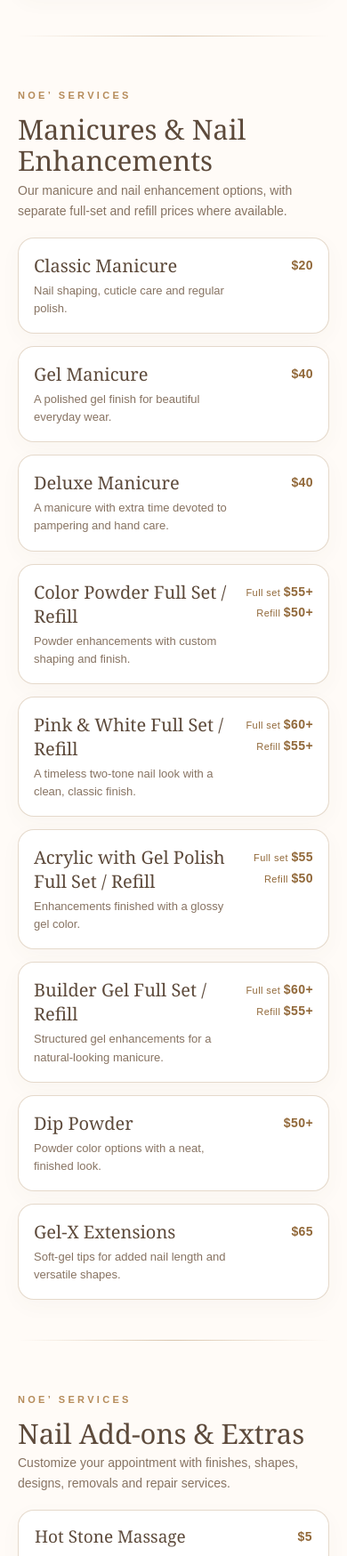
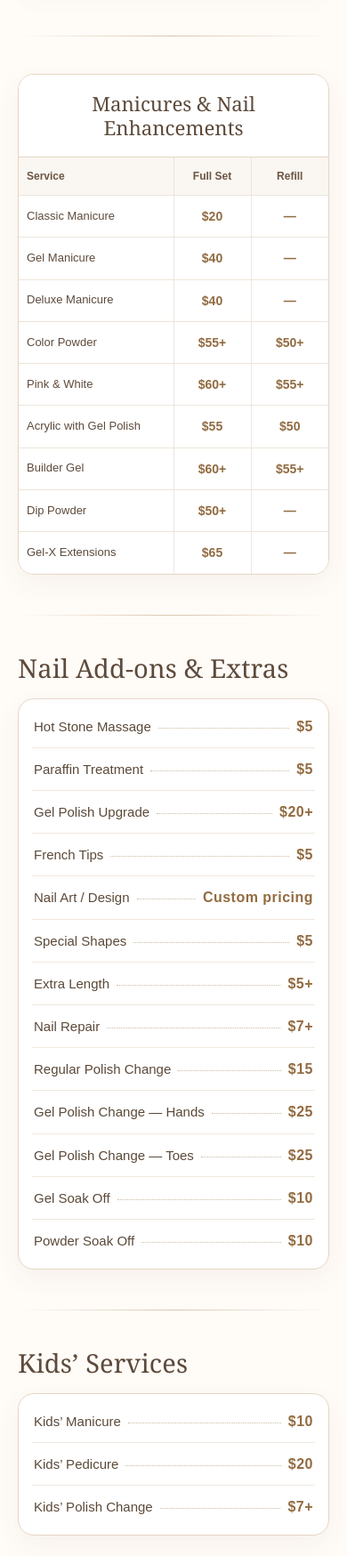
Before and after one commit to cozynailandheadspa2025/noe-nail-spa, a plain HTML site: page services.html in a window 390 px wide. Shown: the part 2320-4069 px from the top of the page at 89% size. Drawn offline with Linux system fonts and the light colour scheme.

Commit message:
Add files via upload

```diff
--- a/services.html
+++ b/services.html
@@ -118,6 +118,56 @@
     .footer-brand img{height:48px;width:auto;border-radius:8px}
     .small{font-size:13px}
 
+
+    /* NOE' Nail Enhancements: one refined card; colors matched to other service lists. */
+    #nails .nails-card{
+      width:100%;max-width:none;margin:0;
+      background:#ffffff;border:1px solid #e6d6c4;border-radius:22px;
+      padding:0;overflow:hidden;
+      box-shadow:0 10px 30px rgba(98,71,44,.055);
+    }
+    #nails .nails-card-title{
+      background:#ffffff;border:0;border-bottom:1px solid #e6d6c4;
+      border-radius:0;box-shadow:none;margin:0;padding:25px 18px 22px;
+      text-align:center;
+    }
+    #nails .nails-card-title h2{
+      font:normal clamp(26px,3.2vw,38px)/1.2 Georgia,'Times New Roman',serif;
+      color:#5d4a3b;letter-spacing:0;margin:0;
+    }
+    #nails .nails-table-wrap{width:100%;overflow-x:auto}
+    #nails .nails-table{width:100%;border-collapse:collapse;table-layout:fixed;background:#fff}
+    #nails .nails-table th,#nails .nails-table td{
+      border:0;border-bottom:1px solid #eee5db;
+      padding:15px 20px;vertical-align:middle;background:#fff;
+    }
+    #nails .nails-table tr:last-child td{border-bottom:0}
+    #nails .nails-table th+th,#nails .nails-table td+td{border-left:1px solid #eee5db}
+    #nails .nails-table thead th{
+      background:#faf6f1;color:#6b5645;font-size:13px;font-weight:700;
+      line-height:1.35;letter-spacing:.045em;
+    }
+    #nails .nails-table th:first-child,#nails .nails-table td:first-child{width:54%;text-align:left}
+    #nails .nails-table th:nth-child(2),#nails .nails-table th:nth-child(3),
+    #nails .nails-table td:nth-child(2),#nails .nails-table td:nth-child(3){width:23%;text-align:center}
+    #nails .nails-table tbody td:first-child{font-size:16px;color:#5d4a3b;font-weight:500;line-height:1.45}
+    #nails .nails-table tbody td:nth-child(2),#nails .nails-table tbody td:nth-child(3){
+      font-size:16px;color:#916b40;font-weight:700;line-height:1.45;white-space:nowrap;
+    }
+    #nails .nails-table tbody td:nth-child(2):not(:last-child){border-right:0}
+    #nails .nails-table tbody tr:hover td{background:#fdfaf6}
+    @media(max-width:600px){
+      #nails .nails-card{border-radius:18px}
+      #nails .nails-card-title{padding:20px 10px 18px}
+      #nails .nails-card-title h2{font-size:clamp(22px,5.7vw,29px)}
+      #nails .nails-table th,#nails .nails-table td{padding:13px 9px}
+      #nails .nails-table thead th{font-size:12px;letter-spacing:0}
+      #nails .nails-table tbody td:first-child{font-size:13px;line-height:1.45}
+      #nails .nails-table tbody td:nth-child(2),#nails .nails-table tbody td:nth-child(3){font-size:14px}
+      #nails .nails-table th:first-child,#nails .nails-table td:first-child{width:50%}
+      #nails .nails-table th:nth-child(2),#nails .nails-table th:nth-child(3),
+      #nails .nails-table td:nth-child(2),#nails .nails-table td:nth-child(3){width:25%}
+    }
     @media (max-width: 980px){
       .hero-grid,.about-grid,.cta-box,.contact-grid{grid-template-columns:1fr}
       .services-grid{grid-template-columns:1fr}
@@ -214,6 +264,26 @@ a.noe-social-link:hover{border-color:var(--gold);transform:translateY(-2px);box-
   .mobile-book{display:flex;position:fixed;z-index:50;bottom:14px;left:calc(50% - min(230px, calc(100% - 36px)) / 2);width:min(230px, calc(100% - 36px));align-items:center;justify-content:center;gap:10px;padding:14px 22px;border:1px solid #b58b5a;border-radius:999px;background:#5d4a3b;color:#fff;font-size:13px;font-weight:700;letter-spacing:.16em;text-transform:uppercase;box-shadow:0 8px 22px rgba(65,42,27,.25)}
   .mobile-book:focus-visible{outline:3px solid #bd945d;outline-offset:3px}
 }
+
+/* Clean, easy-to-scan service menus (Pedicure section remains unchanged) */
+.simple-section{padding-top:48px}
+.simple-section .menu-heading{margin-bottom:18px}
+.simple-section .menu-heading h2{font-size:clamp(29px,3.6vw,40px);margin:0;letter-spacing:.005em}
+.price-list{display:grid;grid-template-columns:1fr;gap:0;width:100%;max-width:none;background:#fff;border:1px solid #e6d6c4;border-radius:22px;padding:10px 28px;box-shadow:0 10px 30px rgba(98,71,44,.055)}
+.price-list .menu-item{display:flex;align-items:baseline;gap:12px;padding:14px 2px;border:0;border-bottom:1px solid #f0e8df;border-radius:0;box-shadow:none;background:transparent;min-height:54px}
+.price-list .menu-item:last-child{border-bottom:none}
+.price-list .menu-item>div{flex:0 1 auto;min-width:0;order:1}
+.price-list .menu-item h3{font:normal 18px/1.4 Arial,Helvetica,sans-serif;color:#5b4939;margin:0}
+.price-list .menu-item::before{content:"";order:2;align-self:baseline;flex:1 1 20px;border-bottom:1px dotted #ccbaa5;min-width:10px;transform:translateY(-3px)}
+.price-list .menu-item .price{order:3;margin:0;min-width:0;flex:0 0 auto;font-size:18px;font-weight:700;line-height:1.4;color:#926b40;white-space:nowrap;text-align:right}
+@media(max-width:600px){
+  .simple-section{padding-top:34px}
+  .price-list{padding:7px 15px;border-radius:18px}
+  .price-list .menu-item{padding:12px 2px;gap:8px;min-height:48px}
+  .price-list .menu-item h3{font-size:15px;line-height:1.45}
+  .price-list .menu-item .price{font-size:16px;line-height:1.45}
+  .price-list .menu-item::before{min-width:5px}
+}
 </style></head>
 <body><header><div class="container nav"><a aria-label="NOE’ Nails Spa home" class="brand" href="index.html#home"><img alt="NOE’ Nails Spa logo" src="assets/logo.jpg"/><span class="brand-text"><strong>NOE’</strong><span>Nails Spa</span></span></a><button aria-expanded="false" aria-label="Open menu" class="menu-toggle" onclick="toggleMenu(this)">☰</button><nav class="nav-links" id="navLinks"><a href="index.html#home">Home</a><a aria-current="page" href="services.html">Services</a><a href="index.html#about">About</a><a href="index.html#gallery">Gallery</a><a href="index.html#contact">Contact</a><a class="btn book-primary" href="https://noenailspa6069.simplepos.us/new-home" target="_blank" rel="noopener noreferrer">Book Now</a></nav></div></header>
 <main><section class="page-hero"><div class="container"><div><span class="eyebrow">NOE’ Nails Spa · Spring, Texas</span><h1>Explore Our Services</h1><p>A carefully designed menu for your beauty and self-care moments — from polished nails and pedicure rituals to lashes and waxing.</p><a class="btn book-primary" href="https://noenailspa6069.simplepos.us/new-home" target="_blank" rel="noopener noreferrer" aria-label="Book an appointment with NOE’ Nails Spa on SimplePOS">Book Now</a><a class="btn alt" href="tel:+18324474590" style="margin-left:10px">Call Us</a></div><img alt="Spa pedicure concept photography" src="assets/pedicure.webp"/></div></section>
@@ -226,48 +296,50 @@ a.noe-social-link:hover{border-color:var(--gold);transform:translateY(-2px);box-
 <article class="menu-item"><div><h3>Mineral Spa Pedicure</h3><p>A premium spa pedicure inspired by mineral care, with comforting finishing touches.</p></div><span class="price">$70</span></article>
 <article class="menu-item"><div><h3>Herbal Spa Pedicure</h3><p>A fresh botanical-inspired experience for moments of relaxation.</p></div><span class="price">$65</span></article>
 <article class="menu-item"><div><h3>Luxury Spa Pedicure</h3><p>Our most indulgent pedicure concept, designed around comfort and a luxurious finish.</p></div><span class="price">$80</span></article></div><div class="menu-divider"></div></section>
-<section class="menu-section" id="nails"><div class="menu-heading"><div><span class="eyebrow">NOE’ Services</span><h2>Manicures &amp; Nail Enhancements</h2><p>Our manicure and nail enhancement options, with separate full-set and refill prices where available.</p></div></div><div class="menu-grid"><article class="menu-item"><div><h3>Classic Manicure</h3><p>Nail shaping, cuticle care and regular polish.</p></div><span class="price">$20</span></article>
-<article class="menu-item"><div><h3>Gel Manicure</h3><p>A polished gel finish for beautiful everyday wear.</p></div><span class="price">$40</span></article>
-<article class="menu-item"><div><h3>Deluxe Manicure</h3><p>A manicure with extra time devoted to pampering and hand care.</p></div><span class="price">$40</span></article>
-<article class="menu-item"><div><h3>Color Powder Full Set / Refill</h3><p>Powder enhancements with custom shaping and finish.</p></div><span class="price"><span class="price-line">Full set <strong>$55+</strong></span><span class="price-line">Refill <strong>$50+</strong></span></span></article>
-<article class="menu-item"><div><h3>Pink &amp; White Full Set / Refill</h3><p>A timeless two-tone nail look with a clean, classic finish.</p></div><span class="price"><span class="price-line">Full set <strong>$60+</strong></span><span class="price-line">Refill <strong>$55+</strong></span></span></article>
-<article class="menu-item"><div><h3>Acrylic with Gel Polish Full Set / Refill</h3><p>Enhancements finished with a glossy gel color.</p></div><span class="price"><span class="price-line">Full set <strong>$55</strong></span><span class="price-line">Refill <strong>$50</strong></span></span></article>
-<article class="menu-item"><div><h3>Builder Gel Full Set / Refill</h3><p>Structured gel enhancements for a natural-looking manicure.</p></div><span class="price"><span class="price-line">Full set <strong>$60+</strong></span><span class="price-line">Refill <strong>$55+</strong></span></span></article>
-<article class="menu-item"><div><h3>Dip Powder</h3><p>Powder color options with a neat, finished look.</p></div><span class="price">$50+</span></article>
-<article class="menu-item"><div><h3>Gel-X Extensions</h3><p>Soft-gel tips for added nail length and versatile shapes.</p></div><span class="price">$65</span></article></div><div class="menu-divider"></div></section>
-<section class="menu-section" id="addons"><div class="menu-heading"><div><span class="eyebrow">NOE’ Services</span><h2>Nail Add-ons &amp; Extras</h2><p>Customize your appointment with finishes, shapes, designs, removals and repair services.</p></div></div><div class="menu-grid menu-compact"><article class="menu-item"><div><h3>Hot Stone Massage</h3><p>Optional relaxing add-on to eligible pedicure services.</p></div><span class="price">$5</span></article>
-<article class="menu-item"><div><h3>Paraffin Treatment</h3><p>Optional softening hand or foot treatment.</p></div><span class="price">$5</span></article>
-<article class="menu-item"><div><h3>Gel Polish Upgrade</h3><p>Switch an eligible service from regular to gel polish.</p></div><span class="price">$20+</span></article>
-<article class="menu-item"><div><h3>French Tips</h3><p>Classic white tips or your favorite color variation.</p></div><span class="price">$5</span></article>
-<article class="menu-item"><div><h3>Nail Art / Design</h3><p>Price varies by the complexity and details of your custom design.</p></div><span class="price">Custom pricing</span></article>
-<article class="menu-item"><div><h3>Special Shapes</h3><p>Almond, oval, coffin, stiletto and more.</p></div><span class="price">$5</span></article>
-<article class="menu-item"><div><h3>Extra Length</h3><p>Length upgrade for eligible extension services.</p></div><span class="price">$5+</span></article>
-<article class="menu-item"><div><h3>Nail Repair</h3><p>Fix an individual chipped or damaged enhancement.</p></div><span class="price">$7+</span></article>
-<article class="menu-item"><div><h3>Regular Polish Change</h3><p>Refresh polish on hands or feet.</p></div><span class="price">$15</span></article>
-<article class="menu-item"><div><h3>Gel Polish Change — Hands</h3><p>Fresh gel polish color for hands.</p></div><span class="price">$25</span></article>
-<article class="menu-item"><div><h3>Gel Polish Change — Toes</h3><p>Fresh gel polish color for toes.</p></div><span class="price">$25</span></article>
-<article class="menu-item"><div><h3>Gel Soak Off</h3><p>Removal of existing gel product.</p></div><span class="price">$10</span></article>
-<article class="menu-item"><div><h3>Powder Soak Off</h3><p>Removal of previous enhancements.</p></div><span class="price">$10</span></article></div><div class="menu-divider"></div></section>
-<section class="menu-section" id="kids"><div class="menu-heading"><div><span class="eyebrow">NOE’ Services</span><h2>Kids’ Services</h2><p>Little beauty moments for younger guests. Age guidelines will be announced with our final menu.</p></div></div><div class="menu-grid menu-compact"><article class="menu-item"><div><h3>Kids’ Manicure</h3><p>Simple nail care for little hands.</p></div><span class="price">$10</span></article>
-<article class="menu-item"><div><h3>Kids’ Pedicure</h3><p>A gentle, age-appropriate foot-care service.</p></div><span class="price">$20</span></article>
-<article class="menu-item"><div><h3>Kids’ Polish Change</h3><p>A fun color refresh for young guests.</p></div><span class="price">$7+</span></article></div><div class="menu-divider"></div></section>
-<section class="menu-section" id="lashes"><div class="menu-heading"><div><span class="eyebrow">NOE’ Services</span><h2>Lash Extensions</h2><p>Choose the look that feels most like you, from soft and natural to bold and full.</p></div></div><div class="menu-grid"><article class="menu-item"><div><h3>Classic Lash Extensions</h3><p>A soft, natural-looking lash enhancement.</p></div><span class="price">$85</span></article>
-<article class="menu-item"><div><h3>Hybrid Lash Extensions</h3><p>A balanced blend of subtle definition and added fullness.</p></div><span class="price">$105</span></article>
-<article class="menu-item"><div><h3>Volume Lash Extensions</h3><p>A fuller lash look with more dramatic definition.</p></div><span class="price">$125</span></article>
-<article class="menu-item"><div><h3>Lash Refill</h3><p>Refill pricing and timing will be published once our lash maintenance menu is finalized.</p></div><span class="price">Ask for pricing</span></article></div><div class="menu-divider"></div></section>
-<section class="menu-section" id="waxing"><div class="menu-heading"><div><span class="eyebrow">NOE’ Services</span><h2>Waxing &amp; Brow Tint</h2><p>Beauty maintenance for smooth skin and beautifully groomed brows.</p></div></div><div class="menu-grid menu-compact"><article class="menu-item"><div><h3>Eyebrow Waxing</h3><p>Carefully shaped, neatly groomed brows.</p></div><span class="price">$10</span></article>
-<article class="menu-item"><div><h3>Upper Lip Waxing</h3><p>A targeted treatment for the upper-lip area.</p></div><span class="price">$8</span></article>
-<article class="menu-item"><div><h3>Chin Waxing</h3><p>Targeted chin hair removal.</p></div><span class="price">$10+</span></article>
-<article class="menu-item"><div><h3>Forehead Waxing</h3><p>A tidy hair-removal option for the forehead area.</p></div><span class="price">$15+</span></article>
-<article class="menu-item"><div><h3>Full Face Waxing</h3><p>A multi-area facial waxing appointment.</p></div><span class="price">$35</span></article>
-<article class="menu-item"><div><h3>Underarm Waxing</h3><p>Smooth underarm care.</p></div><span class="price">$20+</span></article>
-<article class="menu-item"><div><h3>Half Arm Waxing</h3><p>Targeted hair removal for part of the arms.</p></div><span class="price">$25+</span></article>
-<article class="menu-item"><div><h3>Full Arm Waxing</h3><p>Hair removal from shoulder to wrist.</p></div><span class="price">$40+</span></article>
-<article class="menu-item"><div><h3>Half Leg Waxing</h3><p>An option for part of the legs.</p></div><span class="price">$35+</span></article>
-<article class="menu-item"><div><h3>Full Leg Waxing</h3><p>A complete leg waxing appointment.</p></div><span class="price">$55+</span></article>
-<article class="menu-item"><div><h3>Chest Waxing</h3><p>Upper-body hair removal option.</p></div><span class="price">$45+</span></article>
-<article class="menu-item"><div><h3>Back Waxing</h3><p>Upper-body hair removal option.</p></div><span class="price">$45+</span></article>
-<article class="menu-item"><div><h3>Eyebrow Tint</h3><p>Enhance your brow color with a tinted finish.</p></div><span class="price">$20</span></article></div><div class="menu-divider"></div></section>
+<section class="menu-section simple-section" id="nails"><div class="nails-card"><div class="nails-card-title"><h2>Manicures &amp; Nail Enhancements</h2></div><div class="nails-table-wrap"><table class="nails-table" aria-label="Manicures and nail enhancements prices for full sets and refills"><thead><tr><th scope="col">Service</th><th scope="col">Full Set</th><th scope="col">Refill</th></tr></thead><tbody>
+<tr><td>Classic Manicure</td><td>$20</td><td>—</td></tr>
+<tr><td>Gel Manicure</td><td>$40</td><td>—</td></tr>
+<tr><td>Deluxe Manicure</td><td>$40</td><td>—</td></tr>
+<tr><td>Color Powder</td><td>$55+</td><td>$50+</td></tr>
+<tr><td>Pink &amp; White</td><td>$60+</td><td>$55+</td></tr>
+<tr><td>Acrylic with Gel Polish</td><td>$55</td><td>$50</td></tr>
+<tr><td>Builder Gel</td><td>$60+</td><td>$55+</td></tr>
+<tr><td>Dip Powder</td><td>$50+</td><td>—</td></tr>
+<tr><td>Gel-X Extensions</td><td>$65</td><td>—</td></tr>
+</tbody></table></div></div><div class="menu-divider"></div></section>
+<section class="menu-section simple-section" id="addons"><div class="menu-heading"><div><h2>Nail Add-ons &amp; Extras</h2></div></div><div class="price-list"><article class="menu-item"><div><h3>Hot Stone Massage</h3></div><span class="price">$5</span></article>
+<article class="menu-item"><div><h3>Paraffin Treatment</h3></div><span class="price">$5</span></article>
+<article class="menu-item"><div><h3>Gel Polish Upgrade</h3></div><span class="price">$20+</span></article>
+<article class="menu-item"><div><h3>French Tips</h3></div><span class="price">$5</span></article>
+<article class="menu-item"><div><h3>Nail Art / Design</h3></div><span class="price">Custom pricing</span></article>
+<article class="menu-item"><div><h3>Special Shapes</h3></div><span class="price">$5</span></article>
+<article class="menu-item"><div><h3>Extra Length</h3></div><span class="price">$5+</span></article>
+<article class="menu-item"><div><h3>Nail Repair</h3></div><span class="price">$7+</span></article>
+<article class="menu-item"><div><h3>Regular Polish Change</h3></div><span class="price">$15</span></article>
+<article class="menu-item"><div><h3>Gel Polish Change — Hands</h3></div><span class="price">$25</span></article>
+<article class="menu-item"><div><h3>Gel Polish Change — Toes</h3></div><span class="price">$25</span></article>
+<article class="menu-item"><div><h3>Gel Soak Off</h3></div><span class="price">$10</span></article>
+<article class="menu-item"><div><h3>Powder Soak Off</h3></div><span class="price">$10</span></article></div><div class="menu-divider"></div></section>
+<section class="menu-section simple-section" id="kids"><div class="menu-heading"><div><h2>Kids’ Services</h2></div></div><div class="price-list"><article class="menu-item"><div><h3>Kids’ Manicure</h3></div><span class="price">$10</span></article>
+<article class="menu-item"><div><h3>Kids’ Pedicure</h3></div><span class="price">$20</span></article>
+<article class="menu-item"><div><h3>Kids’ Polish Change</h3></div><span class="price">$7+</span></article></div><div class="menu-divider"></div></section>
+<section class="menu-section simple-section" id="lashes"><div class="menu-heading"><div><h2>Lash Extensions</h2></div></div><div class="price-list"><article class="menu-item"><div><h3>Classic Lash Extensions</h3></div><span class="price">$85</span></article>
+<article class="menu-item"><div><h3>Hybrid Lash Extensions</h3></div><span class="price">$105</span></article>
+<article class="menu-item"><div><h3>Volume Lash Extensions</h3></div><span class="price">$125</span></article>
+<article class="menu-item"><div><h3>Lash Refill</h3></div><span class="price">Ask for pricing</span></article></div><div class="menu-divider"></div></section>
+<section class="menu-section simple-section" id="waxing"><div class="menu-heading"><div><h2>Waxing &amp; Brow Tint</h2></div></div><div class="price-list"><article class="menu-item"><div><h3>Eyebrow Waxing</h3></div><span class="price">$10</span></article>
+<article class="menu-item"><div><h3>Upper Lip Waxing</h3></div><span class="price">$8</span></article>
+<article class="menu-item"><div><h3>Chin Waxing</h3></div><span class="price">$10+</span></article>
+<article class="menu-item"><div><h3>Forehead Waxing</h3></div><span class="price">$15+</span></article>
+<article class="menu-item"><div><h3>Full Face Waxing</h3></div><span class="price">$35</span></article>
+<article class="menu-item"><div><h3>Underarm Waxing</h3></div><span class="price">$20+</span></article>
+<article class="menu-item"><div><h3>Half Arm Waxing</h3></div><span class="price">$25+</span></article>
+<article class="menu-item"><div><h3>Full Arm Waxing</h3></div><span class="price">$40+</span></article>
+<article class="menu-item"><div><h3>Half Leg Waxing</h3></div><span class="price">$35+</span></article>
+<article class="menu-item"><div><h3>Full Leg Waxing</h3></div><span class="price">$55+</span></article>
+<article class="menu-item"><div><h3>Chest Waxing</h3></div><span class="price">$45+</span></article>
+<article class="menu-item"><div><h3>Back Waxing</h3></div><span class="price">$45+</span></article>
+<article class="menu-item"><div><h3>Eyebrow Tint</h3></div><span class="price">$20</span></article></div><div class="menu-divider"></div></section>
 </div>
 <section class="cta"><div class="container cta-box"><div><span class="eyebrow" style="color:#f0d2aa">Visit NOE’</span><h2 class="section-title" style="color:#fff;margin-top:10px">Your next beauty moment starts here.</h2><p>NOE’ Nails Spa · 4720 FM 2920, Suite 6, Spring, TX 77388. Monday–Saturday 9:30 AM–7:00 PM · Sunday 11:00 AM–5:00 PM.</p></div><div class="cta-actions"><a class="btn book-primary" href="https://noenailspa6069.simplepos.us/new-home" target="_blank" rel="noopener noreferrer" aria-label="Book an appointment with NOE’ Nails Spa on SimplePOS">Book Now</a><a class="btn alt" href="tel:+18324474590">Call Us</a></div></div></section>
 <section class="noe-mini-connect"><div class="container"><div class="noe-mini-card"><div><span class="eyebrow">Find &amp; Follow Us</span><h3>Stay connected with NOE’.</h3><p>4720 FM 2920, Suite 6, Spring, TX 77388</p><a class="directions-link" href="https://www.google.com/maps/search/?api=1&amp;query=4720%20FM%202920%2C%20Suite%206%2C%20Spring%2C%20TX%2077388" target="_blank" rel="noopener noreferrer">View on Google Maps ↗</a></div><div class="noe-footer-social" aria-label="Social media profiles"><a href="https://www.facebook.com/share/1JnkyDMtuo/?mibextid=wwXIfr" target="_blank" rel="noopener noreferrer" aria-label="NOE’ Nails Spa Facebook"><svg viewBox="0 0 24 24" width="25" height="25" aria-hidden="true" fill="currentColor"><path d="M13.8 21v-8h2.7l.4-3.2h-3.1V7.8c0-.9.3-1.5 1.6-1.5h1.7V3.4c-.3 0-1.3-.1-2.5-.1-2.5 0-4.2 1.5-4.2 4.3v2.2H7.5V13h2.9v8h3.4z"/></svg>Facebook</a>
```
